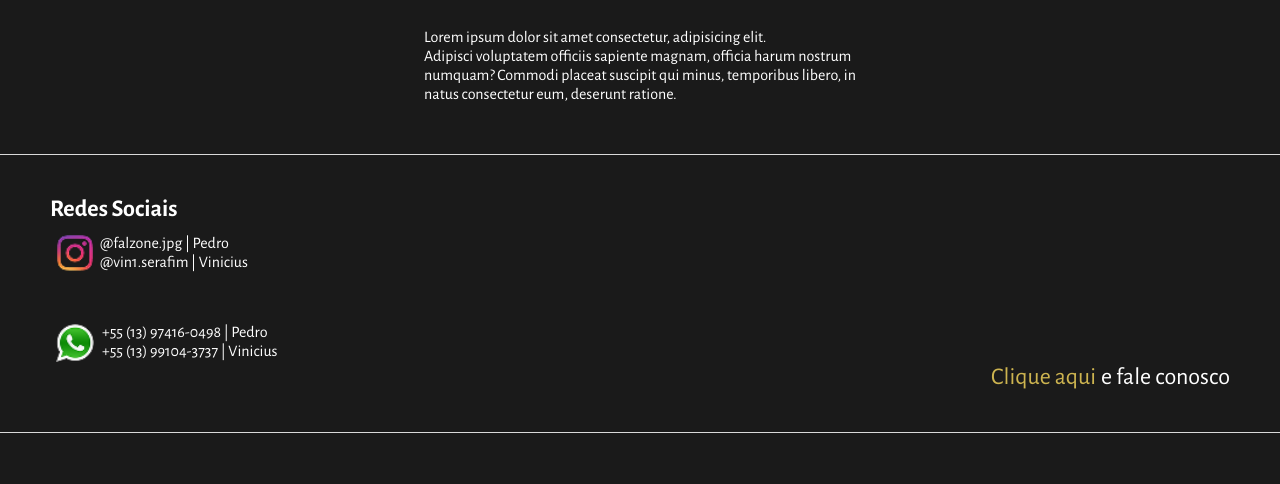
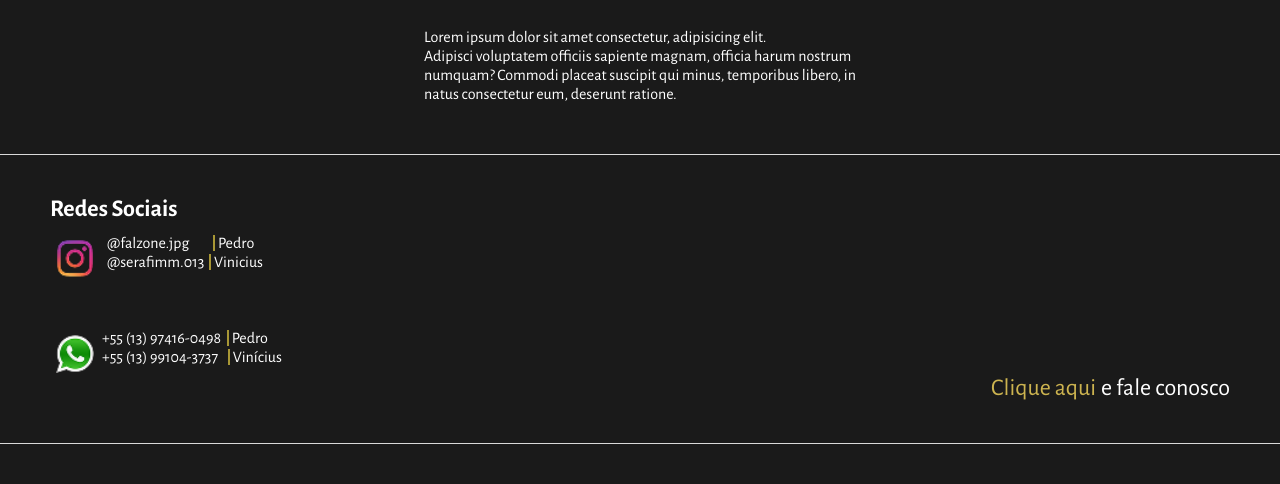
Before and after one commit to falzonejpg/vipe, a plain HTML site: page criadores.html in a window 1280 px wide. Shown: the part 100-584 px from the top of the page. Drawn offline with nearby package versions, Linux system fonts and the light colour scheme; a web font is replaced by a local one.

Commit message:
Enhance social media section with styles and dimensions
Updated image dimensions and added styling to social media section.

```diff
--- a/criadores.html
+++ b/criadores.html
@@ -43,16 +43,16 @@
             <h2>Redes Sociais</h2>
 
             <div class="insta">
-                <img src="imagens/image 1.png" alt="Insta" width="50vh">
-                <p>@falzone.jpg | Pedro <br>
-                    @vin1.serafim | Vinicius</p>
+                <img src="imagens/image 1.png" alt="Insta" width="50" height="40"style="margin-right: 7px; margin-top: 5px" >
+                <p> <span style="border-right: 2px solid rgb(168, 151, 53); padding-right: 24px;">@falzone.jpg</span> Pedro <br>
+                    <span style="border-right: 2px solid rgb(168, 151, 53); padding-right: 5px;">@serafimm.013</span> Vinicius</p>
             </div>
 
             <div class="Zap">
-                <img src="imagens/image 2.png" alt="Zap" width="40vh" style="margin-right: 7px;">
+                <img src="imagens/image 2.png" alt="Zap" width="40" height="40" style="margin-right: 7px; margin-top: 5px;">
                 <p>
-                    +55 (13) 97416-0498 | Pedro <br>
-                    +55 (13) 99104-3737 | Vinicius
+                   <span style="border-right: 2px solid rgb(168, 151, 53); padding-right: 6px;">+55 (13) 97416-0498</span> Pedro <br>
+                   <span style="border-right: 2px solid rgb(168, 151, 53); padding-right: 10px;">+55 (13) 99104-3737</span> Vinícius
                 </p>
             </div>
 
```
